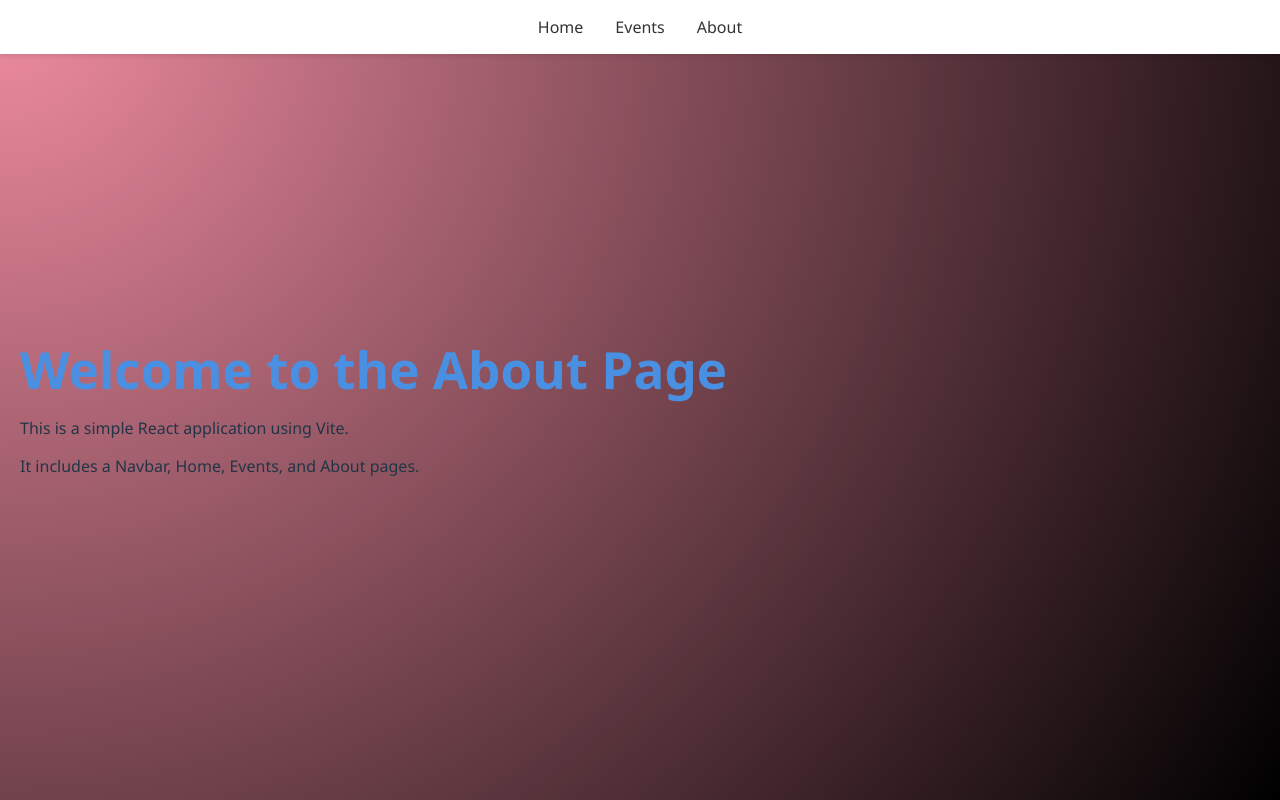
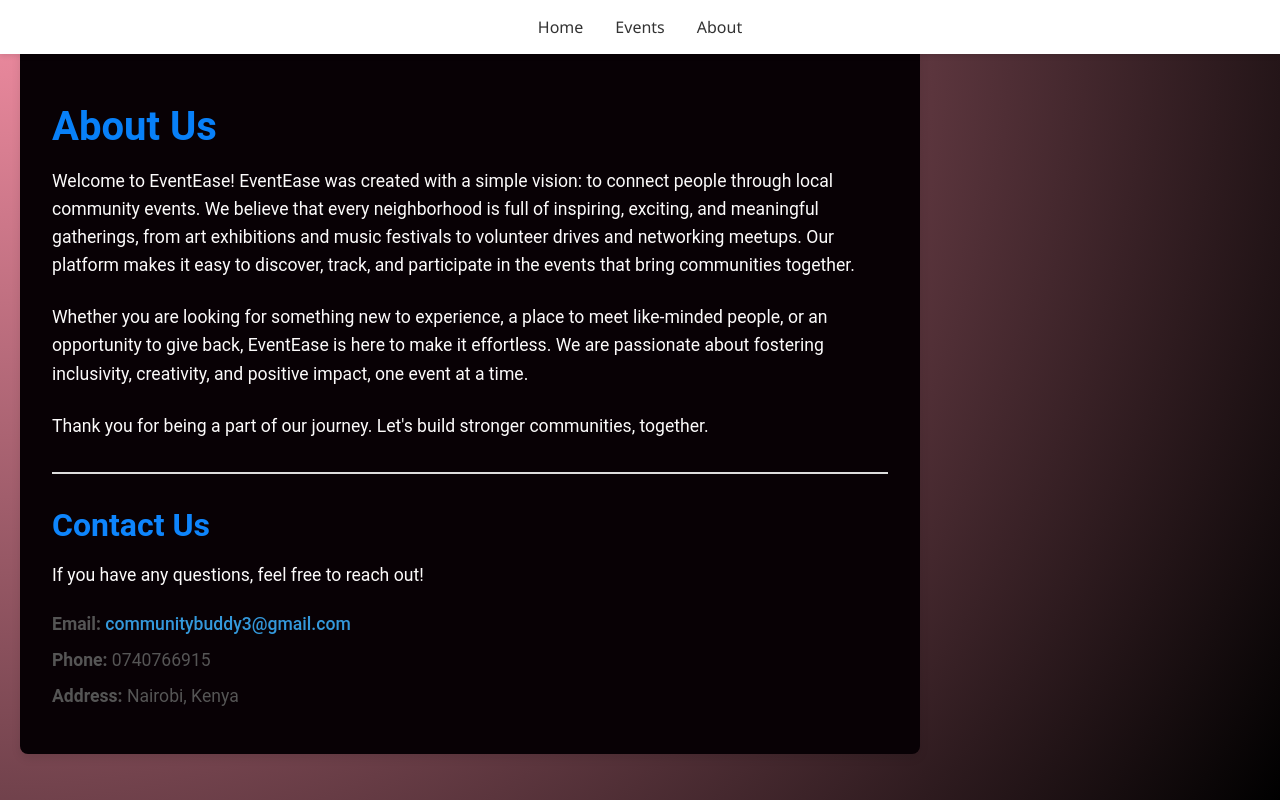
Before and after one commit to sa-ka-wa/Project-Event-Community-Tracker, a React (Vite) app: page /about in a window 1280 px wide. Built offline with nearby package versions, Linux system fonts and the light colour scheme; data requests are answered from the project's data file.

Commit message:
added aboout section and css

```diff
--- /dev/null
+++ b/src/pages/About.css
@@ -0,0 +1,85 @@
+/* Container for the entire About page */
+.about-container {
+    padding: 2rem;
+    max-width: 900px;
+    margin: 0 auto;
+    font-family: 'Roboto', sans-serif;
+    color: #0a0000;
+    background-color: #080105;
+    border-radius: 8px;
+    box-shadow: 0 4px 10px rgba(0, 0, 0, 0.1);
+    transition: all 0.3s ease;
+  }
+
+  /* Header styling */
+  .about-container h1 {
+    font-size: 2.5rem;
+    color: #0880f8;
+    margin-bottom: 1rem;
+    font-weight: 600;
+  }
+
+  /* Paragraph styling for the description */
+  .about-container p {
+    font-size: 1.1rem;
+    color: #fcfbfb;
+    line-height: 1.6;
+    margin-bottom: 1.5rem;
+  }
+
+  /* Styling for the horizontal line */
+  .about-container hr {
+    margin: 2rem 0;
+    border: none;
+    border-top: 2px solid #ddd;
+  }
+
+  /* Contact section */
+  .contact-section {
+    margin-top: 2rem;
+  }
+
+  .contact-section h2 {
+    font-size: 2rem;
+    color: #0e85fc;
+    margin-bottom: 1rem;
+  }
+
+  /* List for contact details */
+  .contact-list {
+    list-style-type: none;
+    padding: 0;
+  }
+
+  .contact-list li {
+    font-size: 1.1rem;
+    margin-bottom: 1rem;
+    color: #555;
+  }
+
+  /* Styling the contact email link */
+  .contact-list a {
+    color: #3498db;
+    text-decoration: none;
+    font-weight: 500;
+    transition: color 0.3s ease;
+  }
+
+  .contact-list a:hover {
+    color: #2980b9;
+  }
+
+  /* Mobile responsiveness */
+  @media (max-width: 768px) {
+    .about-container {
+      padding: 1.5rem;
+    }
+
+    .about-container h1 {
+      font-size: 2rem;
+    }
+
+    .contact-section h2 {
+      font-size: 1.5rem;
+    }
+  }
--- a/src/pages/About.jsx
+++ b/src/pages/About.jsx
@@ -1,12 +1,38 @@
 import React from "react";
+import './About.css';  // Import the CSS file
 
 const About = () => {
   return (
-    <div>
-      <h1>Welcome to the About Page</h1>
-      <p>This is a simple React application using Vite.</p>
-      <p>It includes a Navbar, Home, Events, and About pages.</p>
+    <div className="about-container">
+      <h1>About Us</h1>
+      <p>
+        Welcome to EventEase! EventEase was created with a simple vision: to connect people through local community events. We believe that every neighborhood is full of inspiring, exciting, and meaningful gatherings, from art exhibitions and music festivals to volunteer drives and networking meetups. Our platform makes it easy to discover, track, and participate in the events that bring communities together.
+      </p>
+      <p>
+        Whether you are looking for something new to experience, a place to meet like-minded people, or an opportunity to give back, EventEase is here to make it effortless. We are passionate about fostering inclusivity, creativity, and positive impact, one event at a time.
+      </p>
+      <p>
+        Thank you for being a part of our journey. Let's build stronger communities, together.
+      </p>
+
+      <hr />
+
+      <section className="contact-section">
+        <h2>Contact Us</h2>
+        <p>If you have any questions, feel free to reach out!</p>
+        <ul className="contact-list">
+          <li>
+            <strong>Email:</strong>{" "}
+            <a href="mailto:communitybuddy3@gmail.com">
+              communitybuddy3@gmail.com
+            </a>
+          </li>
+          <li><strong>Phone:</strong> 0740766915</li>
+          <li><strong>Address:</strong> Nairobi, Kenya</li>
+        </ul>
+      </section>
     </div>
   );
 };
+
 export default About;
```
